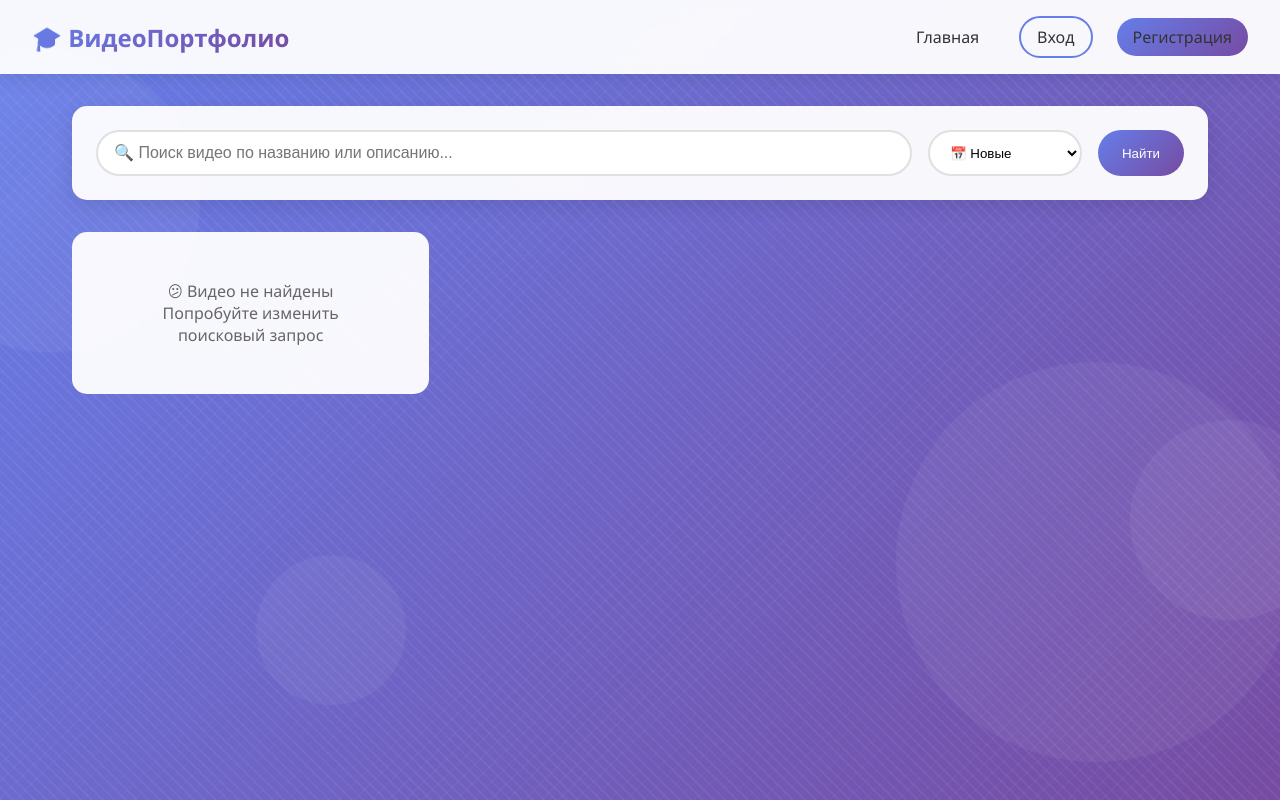
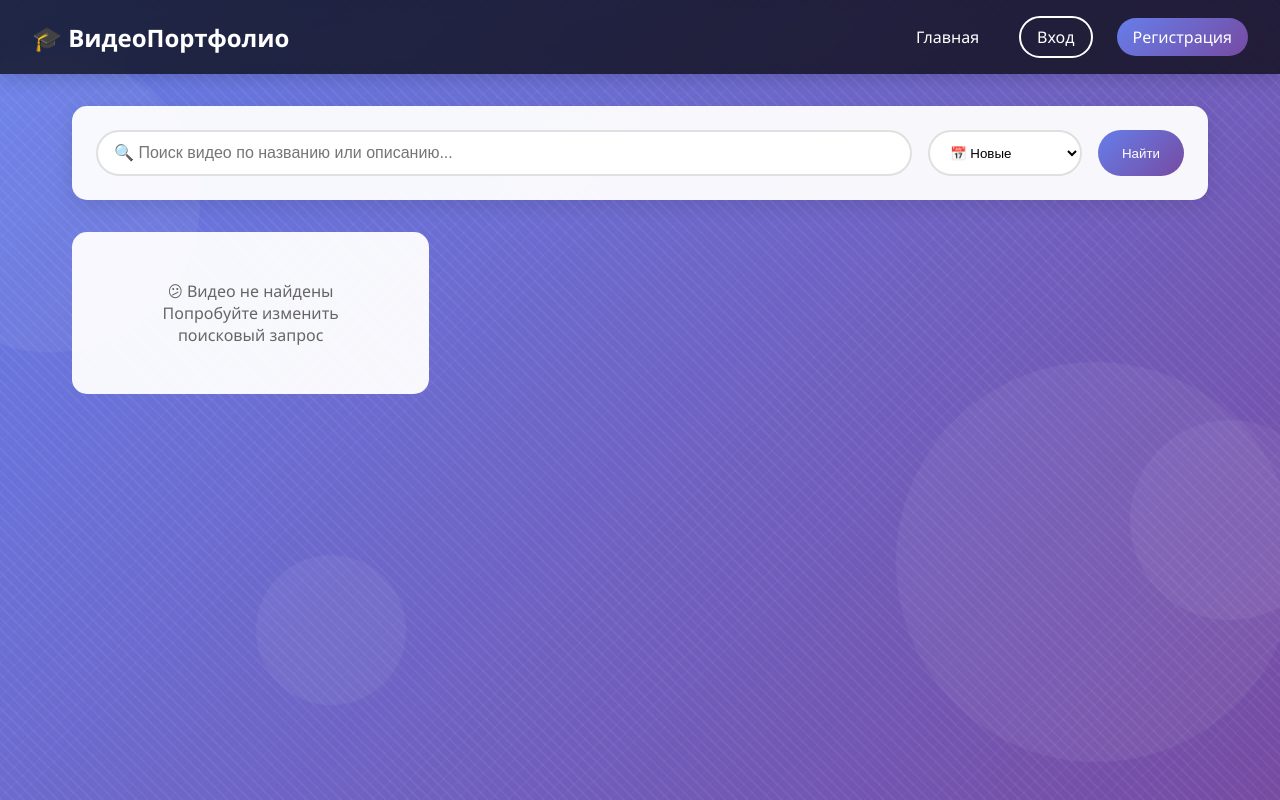
Before and after one commit to Boris-ux-bit/video-portfolio-diploma, a PHP site: page / in a window 1280 px wide. Run offline with PHP 8.4, Linux system fonts and the light colour scheme; data that the repository does not hold is empty.

Commit message:
Update index.php

```diff
--- a/video_portfolio/index.php
+++ b/video_portfolio/index.php
@@ -51,10 +51,11 @@ require_once 'config/database.php';
             50% { transform: translateY(-50px) rotate(180deg); }
         }
 
+        /* НАВИГАЦИЯ — ТЁМНЫЙ ФОН, БЕЛЫЙ ТЕКСТ */
         .navbar {
-            background: rgba(255,255,255,0.95);
+            background: rgba(0, 0, 0, 0.7);
             backdrop-filter: blur(10px);
-            box-shadow: 0 2px 20px rgba(0,0,0,0.1);
+            box-shadow: 0 2px 20px rgba(0,0,0,0.2);
             padding: 1rem 2rem;
             display: flex;
             justify-content: space-between;
@@ -67,9 +68,7 @@ require_once 'config/database.php';
         .logo {
             font-size: 1.5rem;
             font-weight: bold;
-            background: linear-gradient(135deg, #667eea, #764ba2);
-            -webkit-background-clip: text;
-            -webkit-text-fill-color: transparent;
+            color: white;
         }
 
         .nav-links {
@@ -79,18 +78,26 @@ require_once 'config/database.php';
             flex-wrap: wrap;
         }
 
+        /* Ссылки в навигации — БЕЛЫЙ ТЕКСТ */
         .nav-links a {
             text-decoration: none;
-            color: #333;
+            color: white;
             transition: all 0.3s;
             padding: 0.5rem 1rem;
             border-radius: 25px;
+            font-weight: 500;
         }
 
         .nav-links a:hover {
-            color: #667eea;
-            background: rgba(102,126,234,0.1);
+            color: white;
+            background: rgba(255,255,255,0.2);
             transform: translateY(-2px);
+        }
+
+        /* Имя пользователя — БЕЛЫЙ ТЕКСТ */
+        .nav-links span {
+            color: white;
+            font-weight: 500;
         }
 
         .btn {
@@ -101,6 +108,7 @@ require_once 'config/database.php';
             transition: all 0.3s;
             text-decoration: none;
             display: inline-block;
+            font-weight: 500;
         }
 
         .btn-primary {
@@ -113,15 +121,16 @@ require_once 'config/database.php';
             box-shadow: 0 5px 20px rgba(102,126,234,0.4);
         }
 
+        /* Кнопка "Вход" и "Выйти" — белая рамка, белый текст */
         .btn-outline {
-            border: 2px solid #667eea;
-            color: #667eea;
+            border: 2px solid white;
+            color: white;
             background: transparent;
         }
 
         .btn-outline:hover {
-            background: #667eea;
-            color: white;
+            background: white;
+            color: #333;
             transform: translateY(-2px);
         }
 
```
